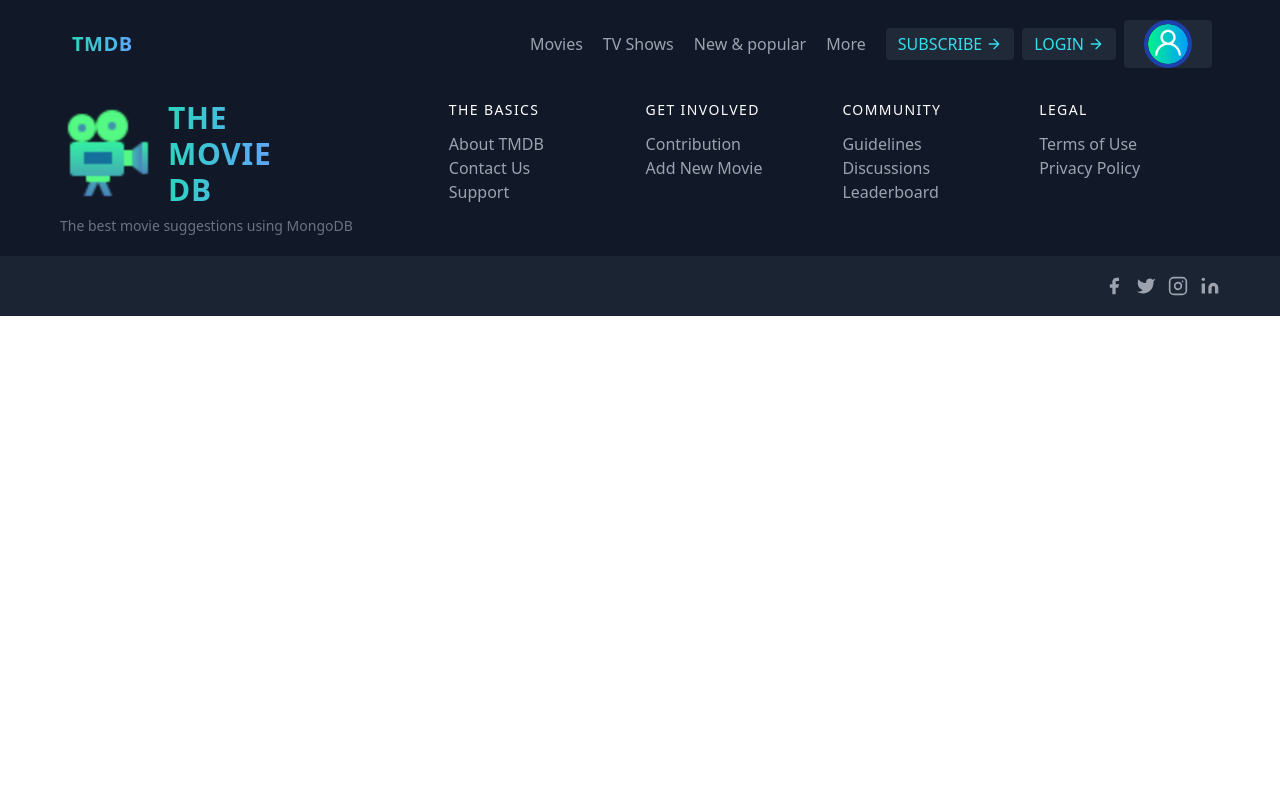
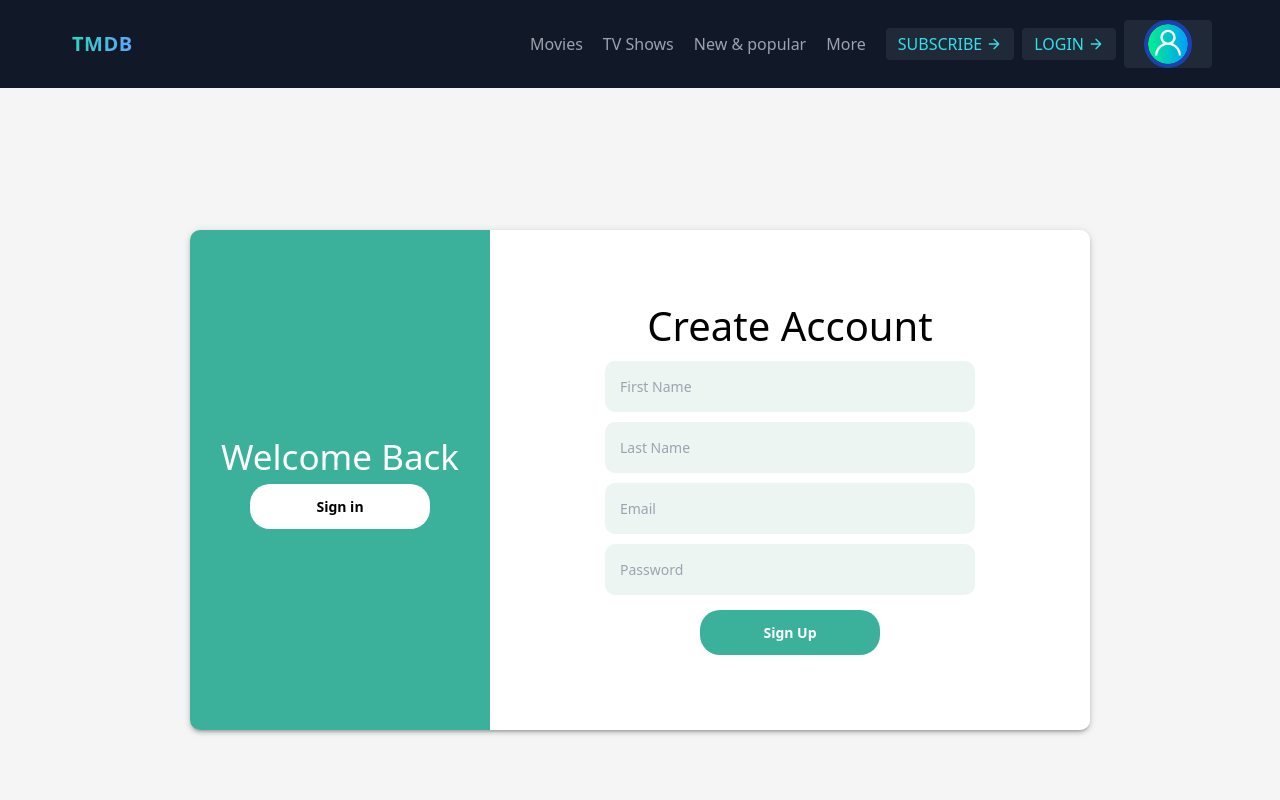
Before and after one commit to Muskan-Khemka/SNIG-Frontend, a React (Create React App) app: page /signup in a window 1280 px wide. Shown: the top 800 px of the page. Built offline with nearby package versions, Linux system fonts and the light colour scheme.

Commit message:
login signup

```diff
--- a/package.json
+++ b/package.json
@@ -6,6 +6,7 @@
     "@testing-library/jest-dom": "^5.17.0",
     "@testing-library/react": "^13.4.0",
     "@testing-library/user-event": "^13.5.0",
+    "axios": "^1.6.8",
     "gsap": "^3.12.5",
     "react": "^18.2.0",
     "react-dom": "^18.2.0",
--- a/src/App.js
+++ b/src/App.js
@@ -9,6 +9,8 @@
 import Pricing from "./pages/pricing";
 import Moviesgrid from "./pages/MoviesGrid/Moviesgrid";
 import Playbackvedio from "./pages/playbackvedio/Playbackvedio";
+import Login from './components/Login';
+import Signup from './components/signup';
 
 function App() {
   return (
@@ -23,6 +25,9 @@
             <Route path="/moviepage" element={<Moviepage />} />
             <Route path="/profile" element={<ProfileEdit />} />
             <Route path="/playback" element={<Playbackvedio />} />
+            <Route path="/login" element={<Login />} />
+            <Route path="/signup" element={<Signup />} />
+
             {/* Add more routes here */}
           </Routes>
         </div>
--- /dev/null
+++ b/src/components/Login/index.jsx
@@ -0,0 +1,75 @@
+import { useState } from "react";
+import axios from "axios";
+import { Link } from "react-router-dom";
+import styles from "./styles.module.css";
+
+const Login = () => {
+	const [data, setData] = useState({ email: "", password: "" });
+	const [error, setError] = useState("");
+
+	const handleChange = ({ currentTarget: input }) => {
+		setData({ ...data, [input.name]: input.value });
+	};
+
+	const handleSubmit = async (e) => {
+		e.preventDefault();
+		try {
+			const url = "http://localhost:8080/api/auth";
+			const { data: res } = await axios.post(url, data);
+			localStorage.setItem("token", res.data);
+			window.location = "/";
+		} catch (error) {
+			if (
+				error.response &&
+				error.response.status >= 400 &&
+				error.response.status <= 500
+			) {
+				setError(error.response.data.message);
+			}
+		}
+	};
+
+	return (
+		<div className={styles.login_container}>
+			<div className={styles.login_form_container}>
+				<div className={styles.left}>
+					<form className={styles.form_container} onSubmit={handleSubmit}>
+						<h1>Login to Your Account</h1>
+						<input
+							type="email"
+							placeholder="Email"
+							name="email"
+							onChange={handleChange}
+							value={data.email}
+							required
+							className={styles.input}
+						/>
+						<input
+							type="password"
+							placeholder="Password"
+							name="password"
+							onChange={handleChange}
+							value={data.password}
+							required
+							className={styles.input}
+						/>
+						{error && <div className={styles.error_msg}>{error}</div>}
+						<button type="submit" className={styles.green_btn}>
+							Sign In
+						</button>
+					</form>
+				</div>
+				<div className={styles.right}>
+					<h1>New Here ?</h1>
+					<Link to="/signup">
+						<button type="button" className={styles.white_btn}>
+							Sign Up
+						</button>
+					</Link>
+				</div>
+			</div>
+		</div>
+	);
+};
+
+export default Login;
--- /dev/null
+++ b/src/components/Login/styles.module.css
@@ -0,0 +1,98 @@
+.login_container {
+	width: 100%;
+	min-height: 100vh;
+	background-color: #f5f5f5;
+	display: flex;
+	align-items: center;
+	justify-content: center;
+}
+
+.login_form_container {
+	width: 900px;
+	height: 500px;
+	display: flex;
+	border-radius: 10px;
+	box-shadow: 0px 3px 3px -2px rgb(0 0 0 / 20%),
+		0px 3px 4px 0px rgb(0 0 0 / 14%), 0px 1px 8px 0px rgb(0 0 0 / 12%);
+}
+
+.left {
+	flex: 2;
+	display: flex;
+	flex-direction: column;
+	align-items: center;
+	justify-content: center;
+	background-color: white;
+	border-top-left-radius: 10px;
+	border-bottom-left-radius: 10px;
+}
+
+.form_container {
+	display: flex;
+	flex-direction: column;
+	align-items: center;
+}
+
+.form_container h1 {
+	font-size: 40px;
+	margin-top: 0;
+}
+
+.input {
+	outline: none;
+	border: none;
+	width: 370px;
+	padding: 15px;
+	border-radius: 10px;
+	background-color: #edf5f3;
+	margin: 5px 0;
+	font-size: 14px;
+}
+
+.error_msg {
+	width: 370px;
+	padding: 15px;
+	margin: 5px 0;
+	font-size: 14px;
+	background-color: #f34646;
+	color: white;
+	border-radius: 5px;
+	text-align: center;
+}
+
+.right {
+	flex: 1;
+	display: flex;
+	flex-direction: column;
+	align-items: center;
+	justify-content: center;
+	background-color: #3bb19b;
+	border-top-right-radius: 10px;
+	border-bottom-right-radius: 10px;
+}
+
+.right h1 {
+	margin-top: 0;
+	color: white;
+	font-size: 40px;
+	align-self: center;
+}
+
+.white_btn,
+.green_btn {
+	border: none;
+	outline: none;
+	padding: 12px 0;
+	background-color: white;
+	border-radius: 20px;
+	width: 180px;
+	font-weight: bold;
+	font-size: 14px;
+	cursor: pointer;
+}
+
+.green_btn {
+	background-color: #3bb19b;
+	color: white;
+	margin: 10px;
+}
--- a/src/components/ommon/header/index.jsx
+++ b/src/components/ommon/header/index.jsx
@@ -44,10 +44,7 @@
               <path d="M5 12h14M12 5l7 7-7 7"></path>
             </svg>
           </Link>
-          <button
-            style={{ color: " #34deeb" }}
-            className="inline-flex items-center bg-gray-800 border-0 py-1 px-3 focus:outline-none hover:bg-gray-500 rounded text-base mt-4 md:mt-0 mr-2 glow-on-hover"
-          >
+          <Link to="/login" style={{ color: ' #34deeb' }} className="inline-flex items-center bg-gray-800 border-0 py-1 px-3 focus:outline-none hover:bg-gray-500 rounded text-base mt-4 md:mt-0 mr-2 glow-on-hover"> {/* Use Link for subscription button */}
             LOGIN
             <svg
               fill="none"
@@ -60,7 +57,7 @@
             >
               <path d="M5 12h14M12 5l7 7-7 7"></path>
             </svg>
-          </button>
+          </Link>
           <button
   style={{ color: '#34eba4', padding: '0 20px' }}
   className="inline-flex items-center bg-gray-800 border-0 py-1 px-6 focus:outline-none hover:bg-gray-500 rounded text-base mt-4 md:mt-0 mr-2 glow-on-hover"
--- /dev/null
+++ b/src/components/signup/index.jsx
@@ -0,0 +1,99 @@
+import { useState } from "react";
+import axios from "axios";
+import { Link, useNavigate } from "react-router-dom";
+import styles from "./styles.module.css";
+
+const Signup = () => {
+	const [data, setData] = useState({
+		firstName: "",
+		lastName: "",
+		email: "",
+		password: "",
+	});
+	const [error, setError] = useState("");
+	const navigate = useNavigate();
+
+	const handleChange = ({ currentTarget: input }) => {
+		setData({ ...data, [input.name]: input.value });
+	};
+
+	const handleSubmit = async (e) => {
+		e.preventDefault();
+		try {
+			const url = "http://localhost:8080/api/users";
+			const { data: res } = await axios.post(url, data);
+			navigate("/login");
+			console.log(res.message);
+		} catch (error) {
+			if (
+				error.response &&
+				error.response.status >= 400 &&
+				error.response.status <= 500
+			) {
+				setError(error.response.data.message);
+			}
+		}
+	};
+
+	return (
+		<div className={styles.signup_container}>
+			<div className={styles.signup_form_container}>
+				<div className={styles.left}>
+					<h1>Welcome Back</h1>
+					<Link to="/login">
+						<button type="button" className={styles.white_btn}>
+							Sign in
+						</button>
+					</Link>
+				</div>
+				<div className={styles.right}>
+					<form className={styles.form_container} onSubmit={handleSubmit}>
+						<h1>Create Account</h1>
+						<input
+							type="text"
+							placeholder="First Name"
+							name="firstName"
+							onChange={handleChange}
+							value={data.firstName}
+							required
+							className={styles.input}
+						/>
+						<input
+							type="text"
+							placeholder="Last Name"
+							name="lastName"
+							onChange={handleChange}
+							value={data.lastName}
+							required
+							className={styles.input}
+						/>
+						<input
+							type="email"
+							placeholder="Email"
+							name="email"
+							onChange={handleChange}
+							value={data.email}
+							required
+							className={styles.input}
+						/>
+						<input
+							type="password"
+							placeholder="Password"
+							name="password"
+							onChange={handleChange}
+							value={data.password}
+							required
+							className={styles.input}
+						/>
+						{error && <div className={styles.error_msg}>{error}</div>}
+						<button type="submit" className={styles.green_btn}>
+							Sign Up
+						</button>
+					</form>
+				</div>
+			</div>
+		</div>
+	);
+};
+
+export default Signup;
--- /dev/null
+++ b/src/components/signup/styles.module.css
@@ -0,0 +1,98 @@
+.signup_container {
+	width: 100%;
+	min-height: 100vh;
+	background-color: #f5f5f5;
+	display: flex;
+	align-items: center;
+	justify-content: center;
+}
+
+.signup_form_container {
+	width: 900px;
+	height: 500px;
+	display: flex;
+	border-radius: 10px;
+	box-shadow: 0px 3px 3px -2px rgb(0 0 0 / 20%),
+		0px 3px 4px 0px rgb(0 0 0 / 14%), 0px 1px 8px 0px rgb(0 0 0 / 12%);
+}
+
+.left {
+	flex: 1;
+	display: flex;
+	flex-direction: column;
+	align-items: center;
+	justify-content: center;
+	background-color: #3bb19b;
+	border-top-left-radius: 10px;
+	border-bottom-left-radius: 10px;
+}
+
+.left h1 {
+	margin-top: 0;
+	color: white;
+	font-size: 35px;
+	align-self: center;
+}
+
+.right {
+	flex: 2;
+	display: flex;
+	flex-direction: column;
+	align-items: center;
+	justify-content: center;
+	background-color: white;
+	border-top-right-radius: 10px;
+	border-bottom-right-radius: 10px;
+}
+
+.form_container {
+	display: flex;
+	flex-direction: column;
+	align-items: center;
+}
+
+.form_container h1 {
+	font-size: 40px;
+	margin-top: 0;
+}
+
+.input {
+	outline: none;
+	border: none;
+	width: 370px;
+	padding: 15px;
+	border-radius: 10px;
+	background-color: #edf5f3;
+	margin: 5px 0;
+	font-size: 14px;
+}
+
+.error_msg {
+	width: 370px;
+	padding: 15px;
+	margin: 5px 0;
+	font-size: 14px;
+	background-color: #f34646;
+	color: white;
+	border-radius: 5px;
+	text-align: center;
+}
+
+.white_btn,
+.green_btn {
+	border: none;
+	outline: none;
+	padding: 12px 0;
+	background-color: white;
+	border-radius: 20px;
+	width: 180px;
+	font-weight: bold;
+	font-size: 14px;
+	cursor: pointer;
+}
+
+.green_btn {
+	background-color: #3bb19b;
+	color: white;
+	margin: 10px;
+}
```
Also changed, not shown: 1 other file (tests, documents, lock files or other folders).
